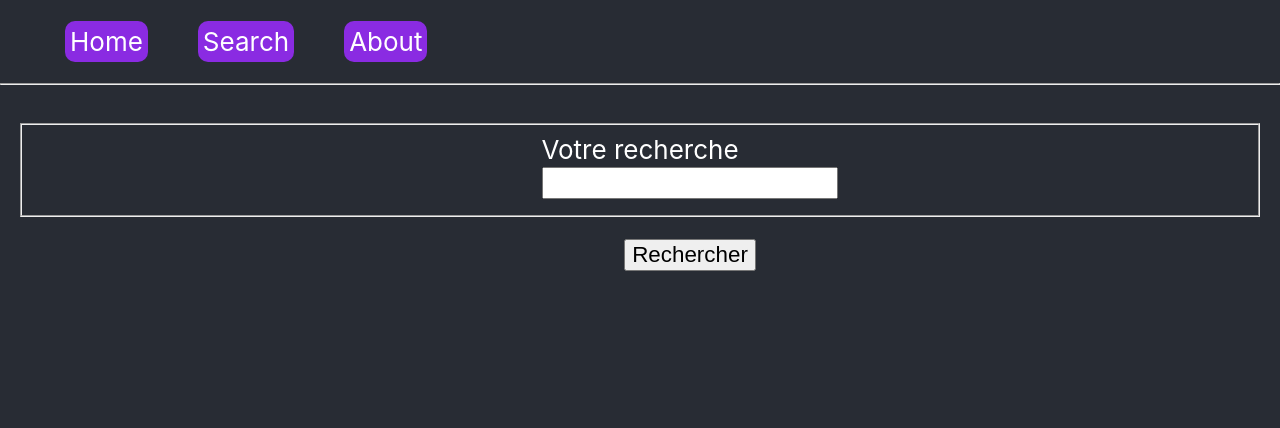
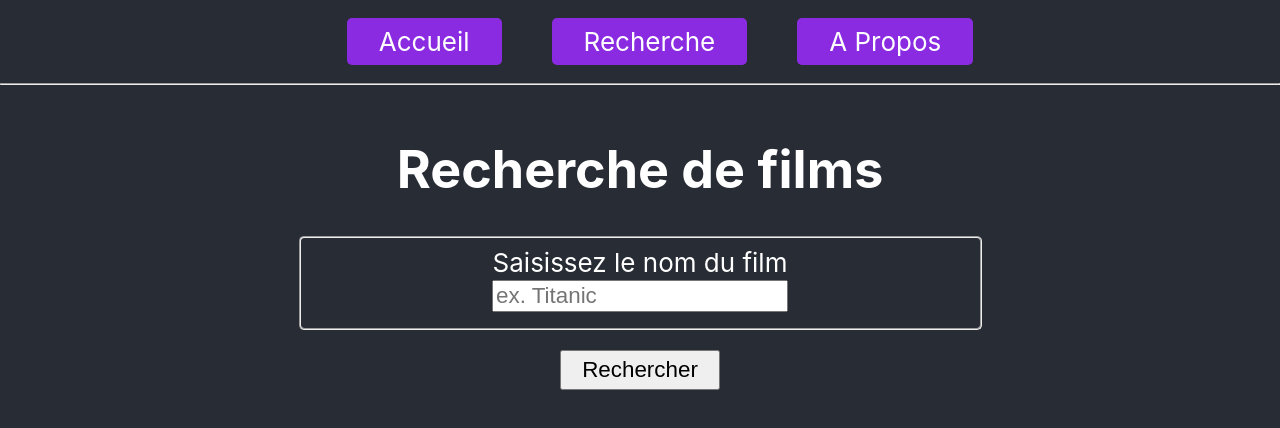
Before and after one commit to AnousoneM/afpa-react-td, a React (Create React App) app: page /search in a window 1280 px wide. Shown: the top 428 px of the page. Built offline with nearby package versions, Linux system fonts and the light colour scheme.

Commit message:
Partie 6 done

```diff
--- /dev/null
+++ b/src/TMDBApi.js
@@ -0,0 +1,15 @@
+export function getFilmsWithText(text, page) {
+
+    const options = {
+        method: 'GET',
+        headers: {
+          accept: 'application/json',
+          Authorization: 'Bearer eyJhbGciOiJIUzI1NiJ9.eyJhdWQiOiI1MTdjYzc0OTU1MTQ5YmUyM2RmODM4MTNmMjAxYTRlOCIsInN1YiI6IjYyODM5OGJiZWM0NTUyMTAzMmE5NTcxMyIsInNjb3BlcyI6WyJhcGlfcmVhZCJdLCJ2ZXJzaW9uIjoxfQ.REF4Oi-K06F7Jq8LolG5vPQtyeiGk3nBFdDyL1FLq7E'
+        }
+      };
+
+      return fetch(`https://api.themoviedb.org/3/search/movie?query=${text}&include_adult=false&language=fr-FR&page=${page}`, options)
+        .then(response => response.json())
+        .catch(err => console.error(err));
+
+}
--- a/src/components/about/About.js
+++ b/src/components/about/About.js
@@ -4,7 +4,10 @@ function About() {
 
     return (
         <div className="container">
-            <h2> Ma petite page About </h2>
+            <h1>A propos</h1>
+            <p>TD sur un outil de recherche de films : Affiches + Résumé<br />
+            Il va nous permettre de faire une première prise en main du Framework ReactJS
+            </p>
         </div>
     );
 }
--- /dev/null
+++ b/src/components/film/Film.css
@@ -0,0 +1,14 @@
+.film {
+    display: flex;
+    margin: 1rem;
+    padding: 1rem;
+    border: 1px solid black;
+    width: 50vw;
+    background-color: aliceblue;
+    color: black;
+}
+
+.film img {
+    width: 10rem;
+    padding: 1rem;
+}
--- /dev/null
+++ b/src/components/film/Film.js
@@ -0,0 +1,13 @@
+
+import './Film.css';
+
+function Film({ abstract, poster }) {
+    return (
+        <div className="film">
+            <img src={`https://image.tmdb.org/t/p/original/${poster}`}
+                alt="poster du film" />
+            <p>{abstract}</p>
+        </div>
+    );
+}
+export default Film;
--- a/src/components/home/Home.css
+++ b/src/components/home/Home.css
@@ -20,6 +20,10 @@
     color: white;
 }
 
+button {
+    padding: 0.8rem 2rem;
+}
+
 @keyframes App-logo-spin {
     from {
         transform: rotate(0deg);
--- a/src/components/home/Home.js
+++ b/src/components/home/Home.js
@@ -13,7 +13,8 @@ function Home() {
     return (
         <div className="container">
             <img src={logo} className={`logo ${animation && "rotate"}`} alt="logo" />
-            <h1>TP React Développeur Web et Web Mobile</h1>
+            <h1>TP ReactJS Développeur Web et Web Mobile</h1>
+            <p>Nov 2023</p>
             <button
                 className="App-button"
                 onClick={toggleAnimation}>
--- a/src/components/layout/Layout.css
+++ b/src/components/layout/Layout.css
@@ -5,6 +5,7 @@
 
  .nav {
     display: flex;
+    justify-content: center;
     list-style-type: none;
 }
 
@@ -12,7 +13,7 @@
     color: white;
     background-color: blueviolet;
     text-decoration: none;
-    border-radius: 10px;
+    border-radius: 5px;
     margin: 5px 25px;
-    padding: 5px;
+    padding: 0.5rem 2rem;
 }
--- a/src/components/layout/Layout.js
+++ b/src/components/layout/Layout.js
@@ -9,13 +9,13 @@ function Layout() {
             <nav>
                 <ul className="nav">
                     <li>
-                        <Link to="/" className="nav-item">Home</Link>
+                        <Link to="/" className="nav-item">Accueil</Link>
                     </li>
                     <li>
-                        <Link to="/search" className="nav-item">Search</Link>
+                        <Link to="/search" className="nav-item">Recherche</Link>
                     </li>
                     <li>
-                        <Link to="/about" className="nav-item">About</Link>
+                        <Link to="/about" className="nav-item">A Propos</Link>
                     </li>
                 </ul>
             </nav>
--- a/src/components/list/List.js
+++ b/src/components/list/List.js
@@ -1,13 +1,38 @@
 import { useParams } from 'react-router-dom';
+import { useState, useEffect } from 'react';
 import './List.css';
+
+import Film from '../film/Film';
+import { getFilmsWithText } from '../../TMDBApi';
 
 function List() {
 
+    const [films, setFilms] = useState([])
+
     const search = useParams()  // récupère les paramètres de la route
+
+    useEffect(() => {
+        // Assurez-vous que search.data est défini avant de l'utiliser
+        if (search.data) {
+            getFilmsWithText(search.data, 1)
+                .then((data) => {
+                    console.log(data.results);
+                    setFilms(data.results);
+                });
+        }
+    }, [search.data]); // Ajoutez search.data comme dépendance pour éviter boucle infinie
+
+
     return (
         <div className="container">
             <h2>Liste des films</h2>
             <p>{search.data}</p>  {/* data correspond au paramètre de la route */}
+            {films.map((film) => {
+                return (
+                    <Film key={film.id}  poster={film.poster_path} abstract={film.overview} />
+                )
+            }
+            )}
         </div>
     );
 }
--- a/src/components/search/Search.css
+++ b/src/components/search/Search.css
@@ -3,7 +3,9 @@
 }
 
 .search fieldset {
-    margin: 20px 0px;
+    border-radius: 5px;
+    margin: 20px auto;
+    width: 50vw;
 }
 
 .search label {
@@ -11,6 +13,9 @@
 }
 
 .search input {
-    Margin-left: 100px;
     Font-size: 1.4rem;
 }
+
+.button {
+    padding: 5px 20px;
+}
--- a/src/components/search/Search.js
+++ b/src/components/search/Search.js
@@ -12,12 +12,13 @@ function Search() {
 
     return (
         <div className="search">
+            <h1>Recherche de films</h1>
             <form onSubmit={handleSubmit}>
                 <fieldset>
-                    <label htmlFor="idSearch">Votre recherche</label>
-                    <input id="idSearch" name="search" type="text" />
+                    <label htmlFor="idSearch">Saisissez le nom du film</label>
+                    <input id="idSearch" name="search" type="text" placeholder='ex. Titanic'/>
                 </fieldset>
-                <input type="submit" value="Rechercher" />
+                <input className="button" type="submit" value="Rechercher" />
             </form>
         </div>
     );
```
